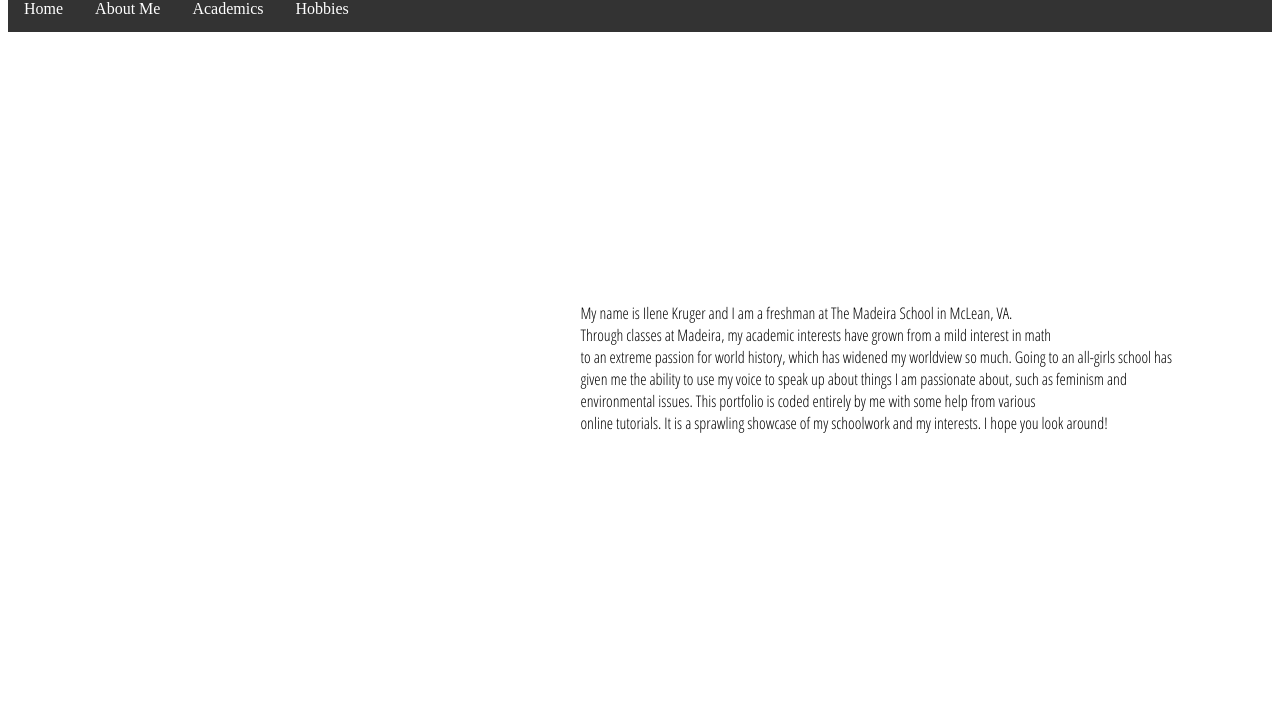
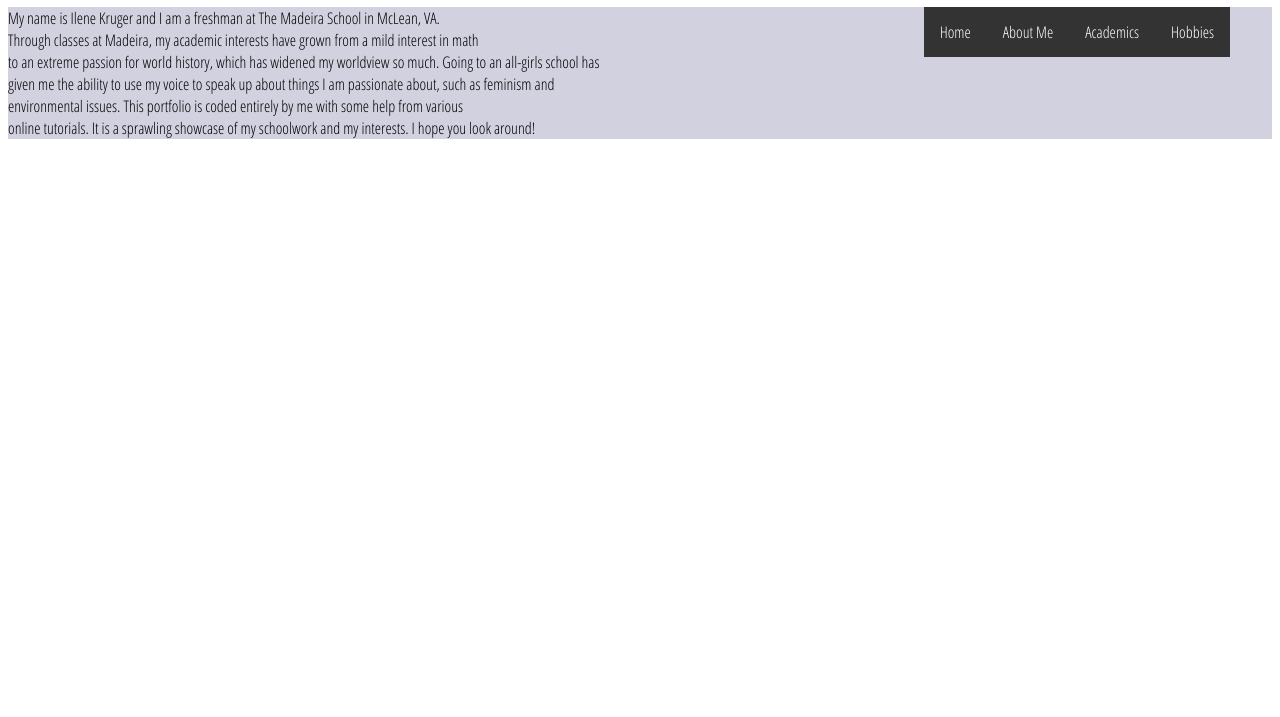
Before and after one commit to ikruger/ikruger.github.io, a plain HTML site: page aboutme.html in a window 1280 px wide. Shown: the part 83-800 px from the top of the page. Drawn offline with nearby package versions, Linux system fonts and the light colour scheme.

Commit message:
Update aboutme.html

```diff
--- a/aboutme.html
+++ b/aboutme.html
@@ -17,32 +17,36 @@ I'm so glad you visited and have a wonderful day! -->
 		<meta charset="utf-8">
        <link href="https://fonts.googleapis.com/css?family=Open+Sans+Condensed:300|Oswald" rel="stylesheet">
         <style>
-			 h1{
+		          h1{
                font-family: "Oswald";
                background: teal;
 			   text-align: center;
 			   float: top;
-			   position:relative;
-			   }
-			   .all{
+			   position:relative
+
+
+
+           }
+            p{
+                font-family: "Open Sans Condensed";
+            }
+			.all{
 				background: #d1d1e0;
-				border: none;
-				position:absolute;
-				top:69px;
-				width:98.75%;
+				border: none
 
 
 				}
-				p{
-                font-family: "Open Sans Condensed";
-					text-align:left;
-                position:absolute;
-                top:300px;
-                right:100px;
-				}
+			.headshot{
+				height: 500px;
 
-				}
-					.navigation{
+
+
+            }
+			.link-madeira{
+			float:bottom;
+			font-family: "Open Sans Condensed";
+			}
+			.navigation{
 				font-family: "Open Sans Condensed";
 				position:absolute;
 				background: #d1d1e0;
@@ -62,11 +66,9 @@ I'm so glad you visited and have a wonderful day! -->
     overflow: hidden;
     background-color: #333;
 }
-
 li {
     float: left;
 }
-
 li a {
     display: block;
     color: white;
@@ -79,6 +81,19 @@ li a:hover {
     background-color: #111;
 }
 
+li {
+    float: left;
+}
+li a {
+    display: block;
+    color: white;
+    text-align: center;
+    padding: 14px 16px;
+    text-decoration: none;
+
+}
+li a:hover {
+    background-color: #111;
 			   </style>
 
 		<h1>Ilene Kruger</h1>
```
